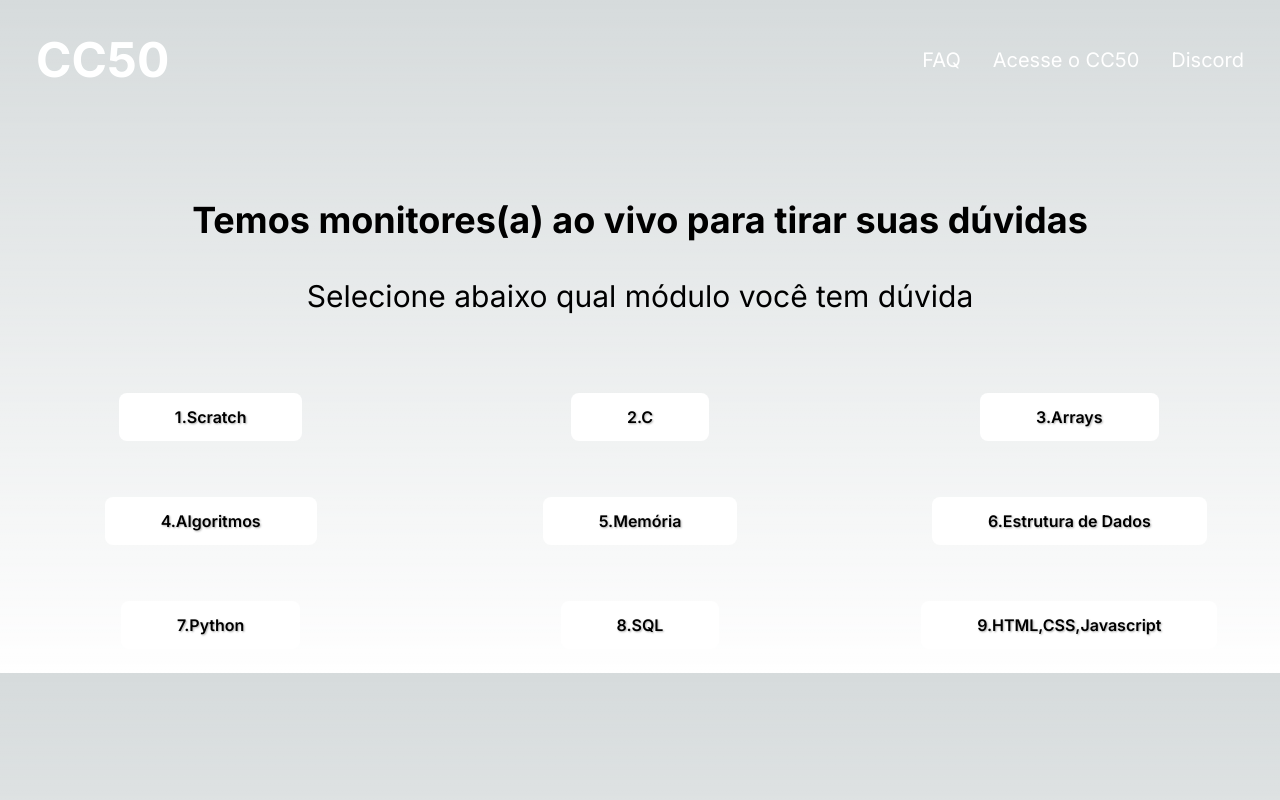
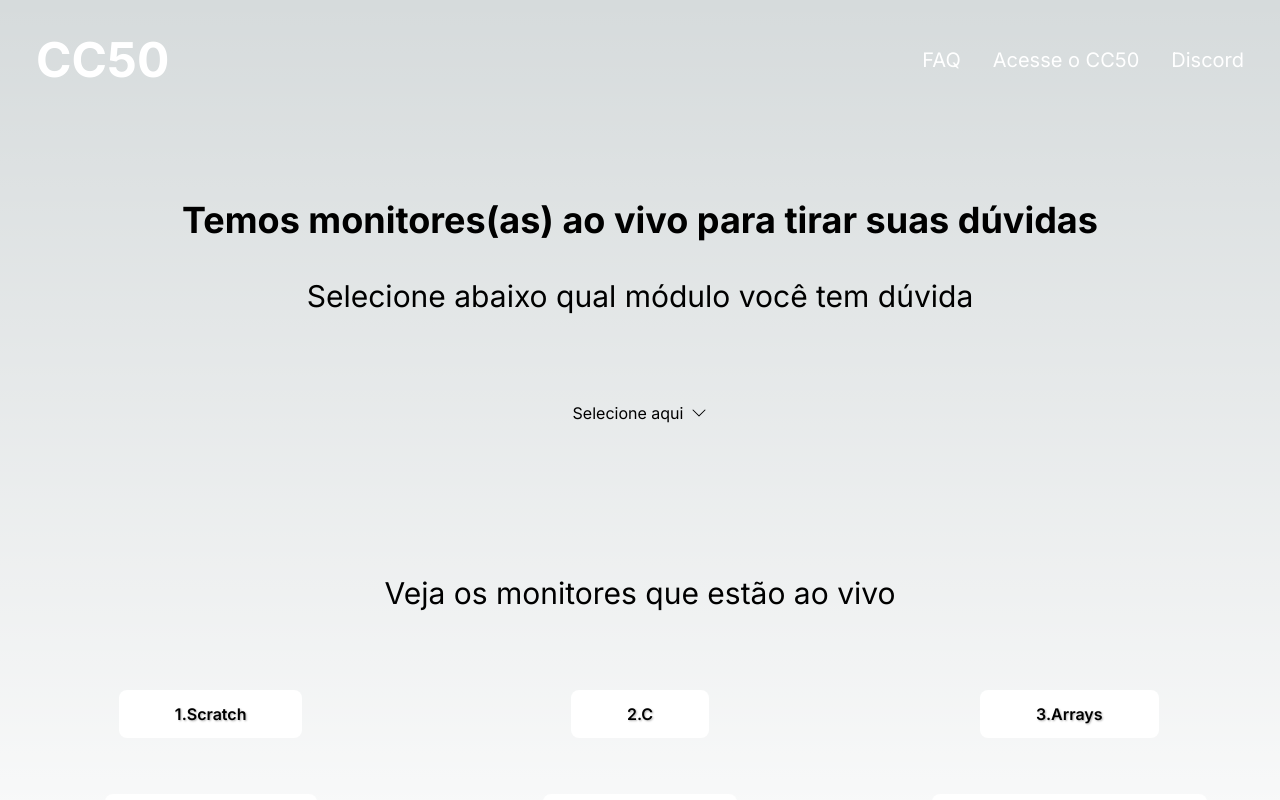
Before and after one commit to CC50-company/Meet-CC50, a Next.js app: page / in a window 1280 px wide. Shown: the top 800 px of the page. Built offline with nearby package versions, Linux system fonts and the light colour scheme.

Commit message:
commit #3

```diff
--- a/package.json
+++ b/package.json
@@ -19,8 +19,10 @@
     "postcss": "8.4.27",
     "react": "18.2.0",
     "react-dom": "18.2.0",
+    "react-icons": "^4.10.1",
     "react-router-dom": "^6.15.0",
     "tailwindcss": "3.3.3",
-    "typescript": "5.1.6"
+    "typescript": "5.1.6",
+    "use-client": "^1.0.4"
   }
 }
--- /dev/null
+++ b/src/app/components/dropdown.tsx
@@ -0,0 +1,48 @@
+"use client"
+import React, { useState } from 'react';
+import { BsChevronDown } from 'react-icons/bs';
+
+interface DropdownItem {
+  label: string;
+  href: string;
+}
+
+interface Props {
+  title: string;
+  items: DropdownItem[];
+}
+
+const Dropdown: React.FC<Props> = ({ title, items }) => {
+  const [isOpen, setIsOpen] = useState(false);
+
+  const toggleDropdown = () => {
+    setIsOpen(!isOpen);
+  };
+
+  return (
+    <div className="relative">
+      <button
+        onClick={toggleDropdown}
+        className="flex items-center text-400 hover:text--900 focus:outline-none"
+      >
+        <span className="hover:text-white-900">{title}</span>
+        <BsChevronDown className={`ml-2 ${isOpen ? 'transform rotate-180' : ''}`} />
+      </button>
+      {isOpen && (
+        <div className="absolute mt-2 w-48 bg-white border rounded shadow-lg max-h-56 overflow-y-auto">
+          <ul>
+            {items.map((item, index) => (
+              <li key={index} className="px-4 py-2">
+                <a href={item.href} className="text-gray-700 hover:text-gray-900">
+                  {item.label}
+                </a>
+              </li>
+            ))}
+          </ul>
+        </div>
+      )}
+    </div>
+  );
+};
+
+export default Dropdown;
--- a/src/app/page.tsx
+++ b/src/app/page.tsx
@@ -2,7 +2,20 @@
 import Navbar from './components/Navbar';
 import Section from './components/Sections';
 import ExternalLinkButtonGrid from './components/matrizbuttons';
+import Dropdown from './components/dropdown';
+
 const App: React.FC = () => {
+  const dropdownItems = [
+    { label: '1. Scratch', href: '/' },
+    { label: '2. C', href: '/about' },
+    { label: '3. Arrays', href: '/services' },
+    { label: '4. Algoritmos', href: '/contact' },
+    { label: '5. Memória', href: '/memory' },
+    { label: '6. Estrutura de Dados', href: '/data-structures' },
+    { label: '7. Python', href: '/python' },
+    { label: '8. SQL', href: '/sql' },
+    { label: '9. HTML, CSS, Javascript', href: '/web-development' },
+  ];
   const navLinks = [
     { label: 'FAQ', url: '/' },
     { label: 'Acesse o CC50', url: '/about' },
@@ -13,8 +26,16 @@
     <div>
       <Navbar links={navLinks} />
       <Section
-        largeText="Temos monitores(a) ao vivo para tirar suas dúvidas"
+        largeText="Temos monitores(as) ao vivo para tirar suas dúvidas"
         mediumText="Selecione abaixo qual módulo você tem dúvida"
+      />
+
+      <div className="flex items-center justify-center mt-8 mb-16">
+        <Dropdown title="Selecione aqui" items={dropdownItems} />
+      </div>
+      <Section
+
+        mediumText="Veja os monitores que estão ao vivo"
       />
       <ExternalLinkButtonGrid />
 
```
Also changed, not shown: src/app/components/button.tsx (+6 -1 lines), 1 other file (tests, documents, lock files or other folders).
